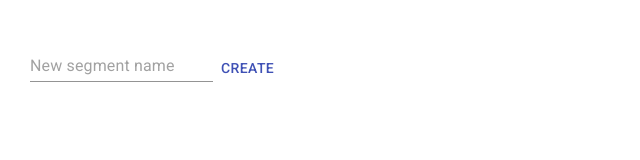
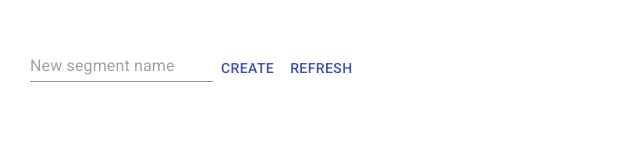
Before and after one commit to dadikovi/race-timer, a React (Create React App) app in the folder client_admin/: page / in a window 1280 px wide. Shown: the top 160 px of the page, without its empty margins (0-640 px from the left). Built offline with nearby package versions, Linux system fonts and the light colour scheme; no server answers.

Commit message:
refresh button and getresults functionality

```diff
--- a/client_admin/src/CreateSegmentForm.js
+++ b/client_admin/src/CreateSegmentForm.js
@@ -34,6 +34,7 @@ export default class CreateSegmentForm extends React.Component {
           segmentName: e.target.value
         })} value={this.state.segmentName}></TextField>
         <Button onClick={() => this.createSegment(this.state.segmentName)} color="primary">Create</Button>
+        <Button onClick={() => this.props.onRefresh()} color="primary">Refresh</Button>
       </div>
     );
   }
--- a/client_admin/src/SegmentList.js
+++ b/client_admin/src/SegmentList.js
@@ -1,4 +1,4 @@
-import React, { useState } from 'react';
+import React from 'react';
 import CreateSegmentForm from './CreateSegmentForm'
 import SegmentCard from './SegmentCard';
 
@@ -11,7 +11,25 @@ export default class SegmentList extends React.Component {
     };
 
     this.getSegments = this.getSegments.bind(this);
+    this.refresh = this.refresh.bind(this);
+    this.refresh();
+  }
+
+  refresh() {
     this.getSegments();
+    this.getResults();
+  }
+
+  getResults() {
+    fetch("http://localhost:8010/race/results")
+    .then(res => res.json())
+    .then(
+      (result) => {
+        this.setState({
+          results: result
+        })
+      }
+    )
   }
 
   getSegments() {
@@ -22,8 +40,6 @@ export default class SegmentList extends React.Component {
           this.setState({
             segments: result
           })
-        },
-        (error) => {
         }
       )
   }
@@ -32,12 +48,13 @@ export default class SegmentList extends React.Component {
     let segmentCards = []
 
     for (let segment of this.state.segments) {
+
       segmentCards.push(<SegmentCard name={segment.name}></SegmentCard>)
     }
 
     return(
       <div>
-        <CreateSegmentForm onSegmentCreated={this.getSegments}></CreateSegmentForm>
+        <CreateSegmentForm onRefresh={this.refresh} onSegmentCreated={this.getSegments}></CreateSegmentForm>
         {segmentCards}
       </div>
     );
```
